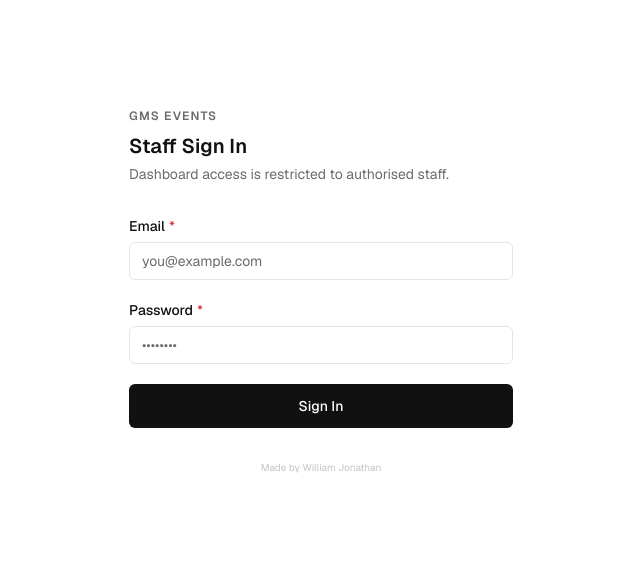
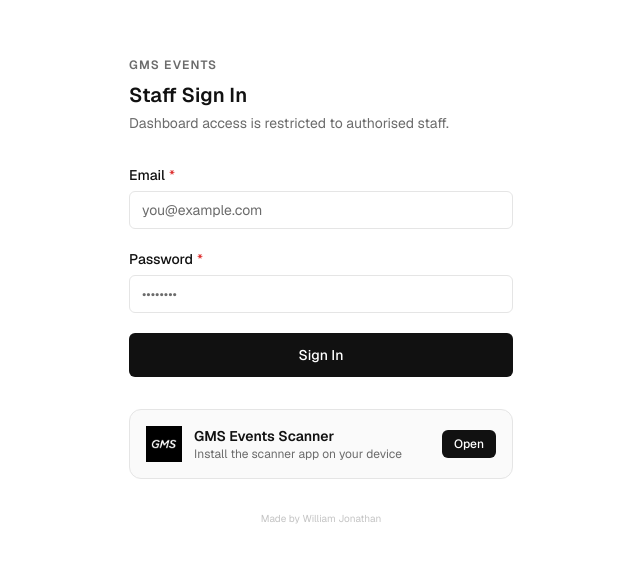
Before and after one commit to williamjonathanliem/gms-asia-events, a Next.js app: page /auth/login in a window 1280 px wide. Shown: the part 109-672 px from the top of the page, without its empty margins (319-959 px from the left). Built offline with nearby package versions, Linux system fonts and the light colour scheme.

Commit message:
readme and install

```diff
--- a/src/components/pwa/InstallButton.tsx
+++ b/src/components/pwa/InstallButton.tsx
@@ -50,7 +50,7 @@ export default function InstallButton({ variant = 'button' }: Props) {
     if (outcome === 'accepted') setState('installed')
   }
 
-  if (state === 'hidden') return null
+  // 'hidden' = desktop or prompt not yet fired — show a static fallback
 
   const downloadIcon = (
     <svg className="size-4 shrink-0" fill="none" viewBox="0 0 24 24" stroke="currentColor" strokeWidth={1.5}>
@@ -70,6 +70,14 @@ export default function InstallButton({ variant = 'button' }: Props) {
               {state === 'installed' ? 'Scanner app is installed on this device' : 'Install the scanner app on your device'}
             </p>
           </div>
+          {state === 'hidden' && (
+            <Link
+              href="/scan"
+              className="shrink-0 rounded-btn bg-[#111111] px-3 py-1.5 text-xs font-medium text-white hover:opacity-80 transition-opacity"
+            >
+              Open
+            </Link>
+          )}
           {state === 'installed' && (
             <Link
               href="/scan"
@@ -109,6 +117,15 @@ export default function InstallButton({ variant = 'button' }: Props) {
   // ── Button variant (dashboard sidebar) ───────────────────────
   return (
     <div className="px-3 pb-2 space-y-2">
+      {state === 'hidden' && (
+        <Link
+          href="/scan"
+          className="flex w-full items-center gap-3 rounded-btn border border-[#E5E5E5] px-3 py-2 text-sm text-muted transition-colors hover:bg-[#f5f5f5] hover:text-[#111111]"
+        >
+          {downloadIcon}
+          Scanner App
+        </Link>
+      )}
       {state === 'installed' && (
         <Link
           href="/scan"
```
Also changed, not shown: 1 other file (tests, documents, lock files or other folders).
